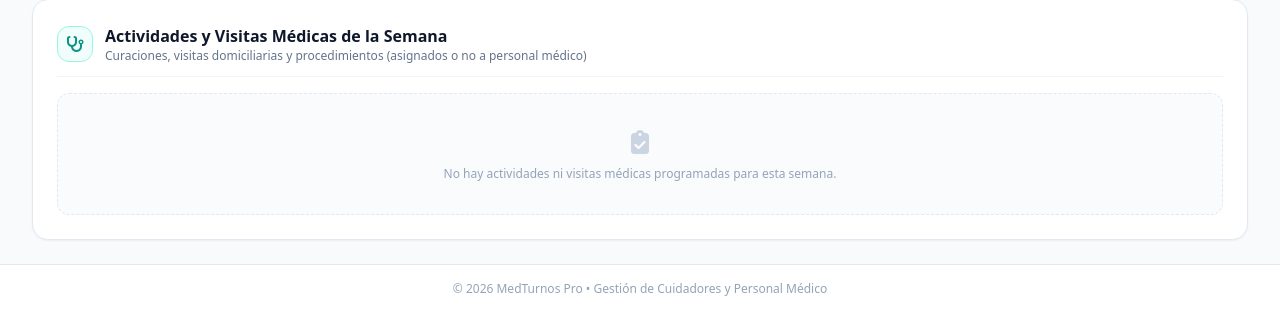
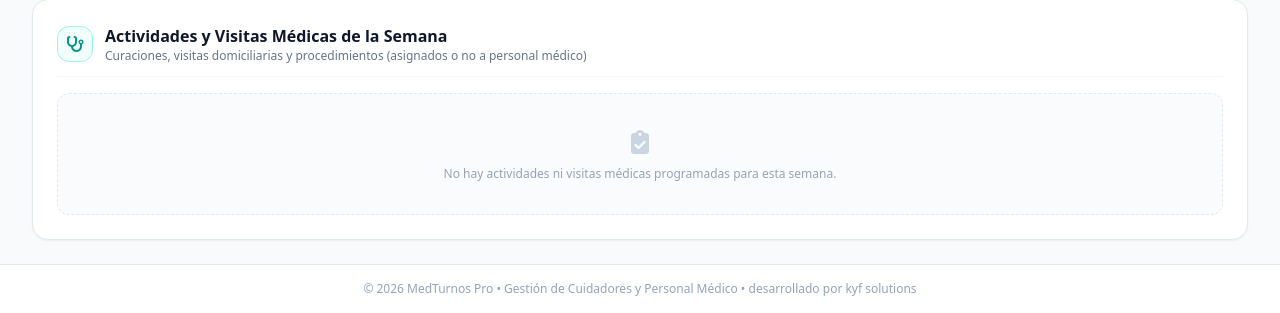
Before and after one commit to panchoriqfar/repositorio-cuidado, a FastAPI app: page / in a window 1280 px wide. Shown: the part 696-1009 px from the top of the page. Run offline with FastAPI, Linux system fonts and the light colour scheme; data comes from the database, SQL or seed files in the repository; data that the repository does not hold is empty; parts of the project's set-up code (start-up, migrations or seed data) failed here and were passed over; some libraries are stand-ins or nearby versions.

Commit message:
se actualiza la firma

```diff
--- a/templates/index.html
+++ b/templates/index.html
@@ -197,7 +197,7 @@
 
     <!-- FOOTER -->
     <footer class="bg-white border-t border-slate-200 py-4 text-center text-xs text-slate-400">
-        <p>&copy; 2026 MedTurnos Pro &bull; Gestión de Cuidadores y Personal Médico</p>
+        <p>&copy; 2026 MedTurnos Pro &bull; Gestión de Cuidadores y Personal Médico &bull; desarrollado por kyf solutions</p>
     </footer>
 
     <!-- ==================== MODALES ==================== -->
```
